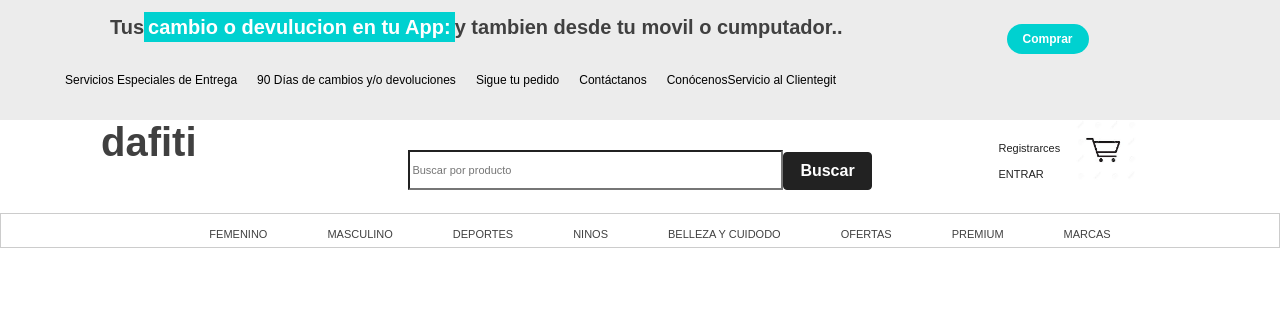
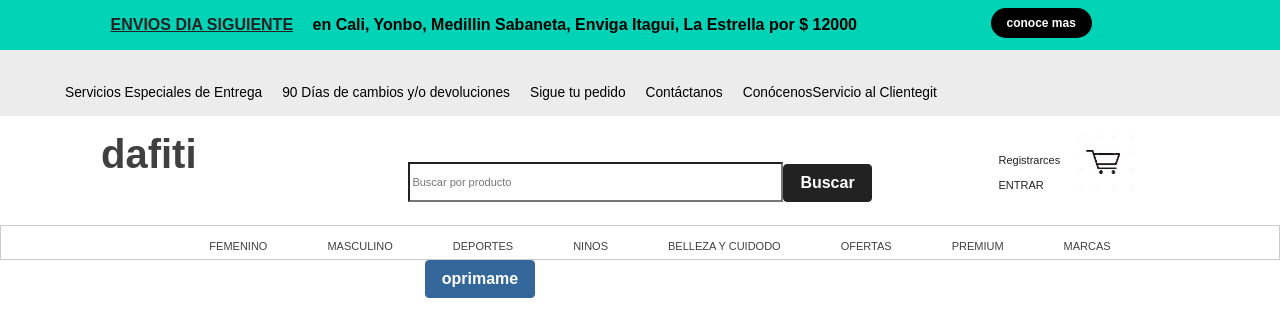
Before and after one commit to torco34/paginaConReact, a React app: page / in a window 1280 px wide. Shown: the top 336 px of the page. Built offline with nearby package versions, Linux system fonts and the light colour scheme; a web font is replaced by a local one.

Commit message:
entendien hooks useState  useEffect

```diff
--- a/src/assets/styles/App.scss
+++ b/src/assets/styles/App.scss
@@ -1,3 +1,5 @@
+@import "./Media.scss";
+
 body {
 	font-family: Arial, Helvetica, sans-serif;
 	color: #404040;
--- /dev/null
+++ b/src/assets/styles/Media.scss
@@ -0,0 +1,6 @@
+@media screen and (max-width: 800px) {
+	.form_Buscar input {
+		outline: none;
+		height: 4vh;
+	}
+}
--- a/src/assets/styles/components/Buscador.scss
+++ b/src/assets/styles/components/Buscador.scss
@@ -7,6 +7,7 @@
 
 .form_Buscar input {
 	outline: none;
+	height: 10vh;
 }
 
 .section_carrito {
@@ -15,5 +16,5 @@
 }
 
 .section_carrito img {
-	width: 60px;
+	max-width: 60px;
 }
--- a/src/assets/styles/components/Header.scss
+++ b/src/assets/styles/components/Header.scss
@@ -1,17 +1,19 @@
 .container_header {
 	background: #ececec;
-	/*border: solid 1px red;*/
-	height: 15vh;
+	font-size: 0px;
+	max-height: 15vh;
+	max-width: 100%;
 }
 .mark {
-	background: #00d1d0;
-	color: #fff;
-	height: 2%;
+	background: #01d3b6;
+	color: #000;
+	height: 50px;
+	/*height: 10%;*/
 }
 
 .boton {
 	display: grid;
-	background: #00d1d0;
+	background: #000;
 	border-radius: 20px;
 	color: #fff;
 	font-size: 12px;
@@ -22,7 +24,7 @@
 
 .lista {
 	display: flex;
-	margin-top: -20px;
+	margin-top: 20px;
 }
 
 .lista li {
@@ -30,7 +32,7 @@
 	justify-content: center;
 	margin: 10px;
 	list-style: none;
-	font-size: 12px;
+	font-size: calc(0.7vw + 0.6vh);
 }
 
 .lista li a {
--- a/src/components/Formulario.jsx
+++ b/src/components/Formulario.jsx
@@ -1,11 +1,23 @@
-import Riact, { Component } from "react";
+import React from "react";
 
-class Buscador extends Component {
+class Formulario extends React.Component {
+	handleClick() {
+		alert("El onclick funciona ...");
+		console.log("El onclick funciona ...");
+	}
+
 	render() {
 		return (
-			<div className="">
-				<p>Soy El formulario....</p>
+			<div className="text-center col-md-9  ">
+				<button
+					className="btn btn-info"
+					onClick={() => this.handleClick()}
+				>
+					oprimame
+				</button>
 			</div>
 		);
 	}
 }
+
+export default Formulario;
--- a/src/components/Header.jsx
+++ b/src/components/Header.jsx
@@ -8,27 +8,27 @@ class Header extends Component {
 		return (
 			<div className=" container_header ">
 				<div className="row ">
-					<div className="text-center col-md-9  ">
-						<h5 className="m-3 ">
-							Tus
-							<mark className="mark">
-								cambio o devulucion en tu App:
-							</mark>
-							y tambien desde tu movil o cumputador..
-						</h5>
+					<div className="text-center col-md-9 mark ">
+						<h6 className="m-3 text-center">
+							<strong className="text-dark container-fluid lg">
+								<u className="lg">ENVIOS DIA SIGUIENTE</u>
+							</strong>{" "}
+							en Cali, Yonbo, Medillin Sabaneta, Enviga Itagui, La
+							Estrella por $ 12000
+						</h6>
 					</div>
-					<div className="col-md-3 ">
+					<div className="col-md-3 mark ">
 						<button
-							className=" btn  boton m-4"
+							className=" btn  boton m-2"
 							onClick={() => this.verCompra()}
 						>
-							Comprar
+							conoce mas
 						</button>
 					</div>
 				</div>
 
 				<div className="col-md-12">
-					<ul className="lista">
+					<ul className="lista text-center">
 						<li>
 							<a href="">Servicios Especiales de Entrega</a>
 						</li>
--- a/src/containers/App.jsx
+++ b/src/containers/App.jsx
@@ -1,15 +1,24 @@
-import React from "react";
+import React, { useState, useEffect } from "react";
 import Header from "../components/Header";
 import Buscador from "../components/Buscador";
 import Lista from "../components/Lista";
+import Formulario from "../components/Formulario";
+import useInitialState from "../hooks/useInitialState";
 import "../assets/styles/App.scss";
+// La API esta en esta constate
+// Es una api que no he descagado 'no me pare importate
+// en este proyecto, el nocemiento y la y el entender si'
+const API = "http://localhost:3000/useInitialState";
 
-const App = () => (
+const App = () => {
+	return (
 		<div className="App">
 			<Header />
 			<Buscador />
 			<Lista />
+			<Formulario />
 		</div>
 	);
+};
 
 export default App;
--- /dev/null
+++ b/src/hooks/useInitialState.js
@@ -0,0 +1,19 @@
+// donde van las funcion y la logica de o
+import { useState, useEffect } from "react";
+
+const useInitialState = (API) => {
+	// DE esta forma se puede utilizar la API donde sea necesario
+	// esta es mi proyecto personal fuera del curso
+
+	const [videos, setVideos] = useState([]);
+
+	useEffect(() => {
+		fetch("API")
+			.then((response) => response.json())
+			.then((data) => setVideos(data));
+	}, []);
+	return videos;
+	console.log(videos);
+};
+
+export default useInitialState;
```
Lines whose indentation alone changed are shown as unchanged.
